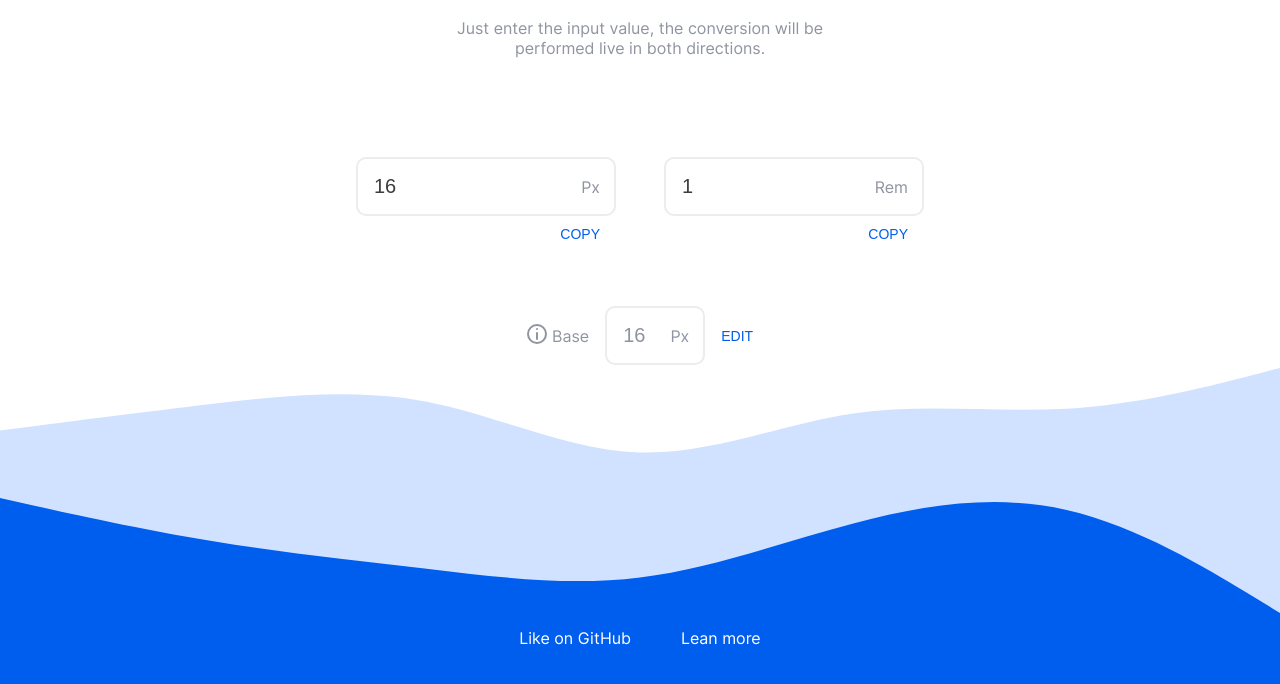
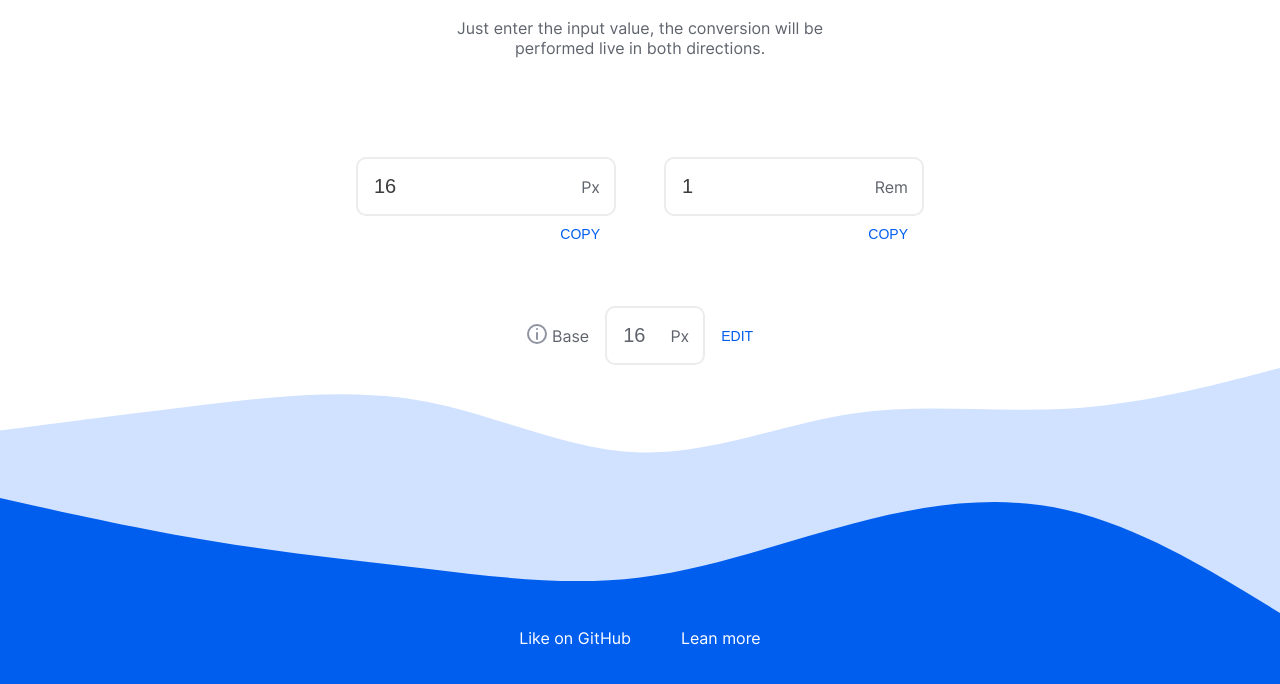
Before and after one commit to smastrom/px2rem, a plain HTML site: page index.html in a window 1280 px wide. Shown: the part 112-796 px from the top of the page. Drawn offline with Linux system fonts and the light colour scheme.

Commit message:
text colors

```diff
--- a/styles.css
+++ b/styles.css
@@ -15,7 +15,7 @@
 :root {
     --blue: #005EEF;
     --lightBlue: #D0E2FF;
-    --baseText: #8F94A0;
+    --baseText: #5F636C;
     --blackText: #3D3D3D;
     --divider: #ECECEC;
     --globalContainer: 1100px;
```
